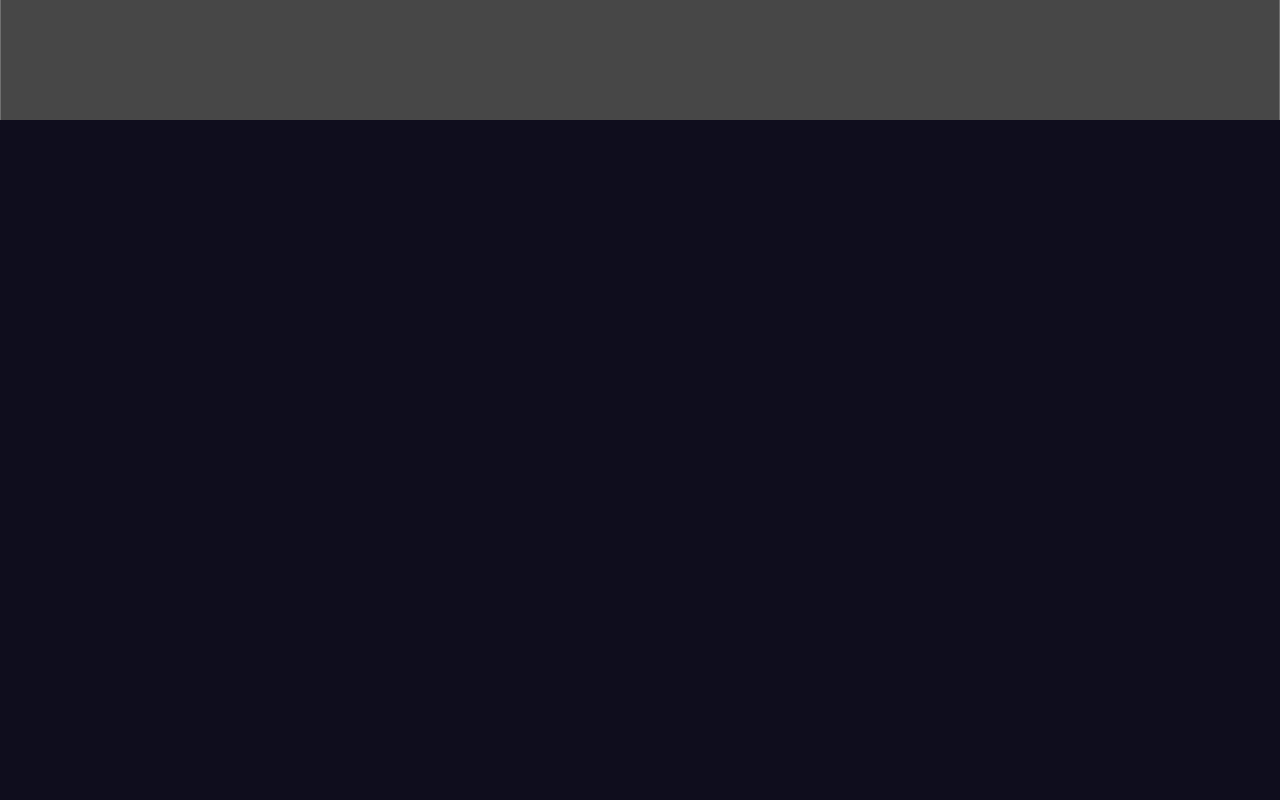
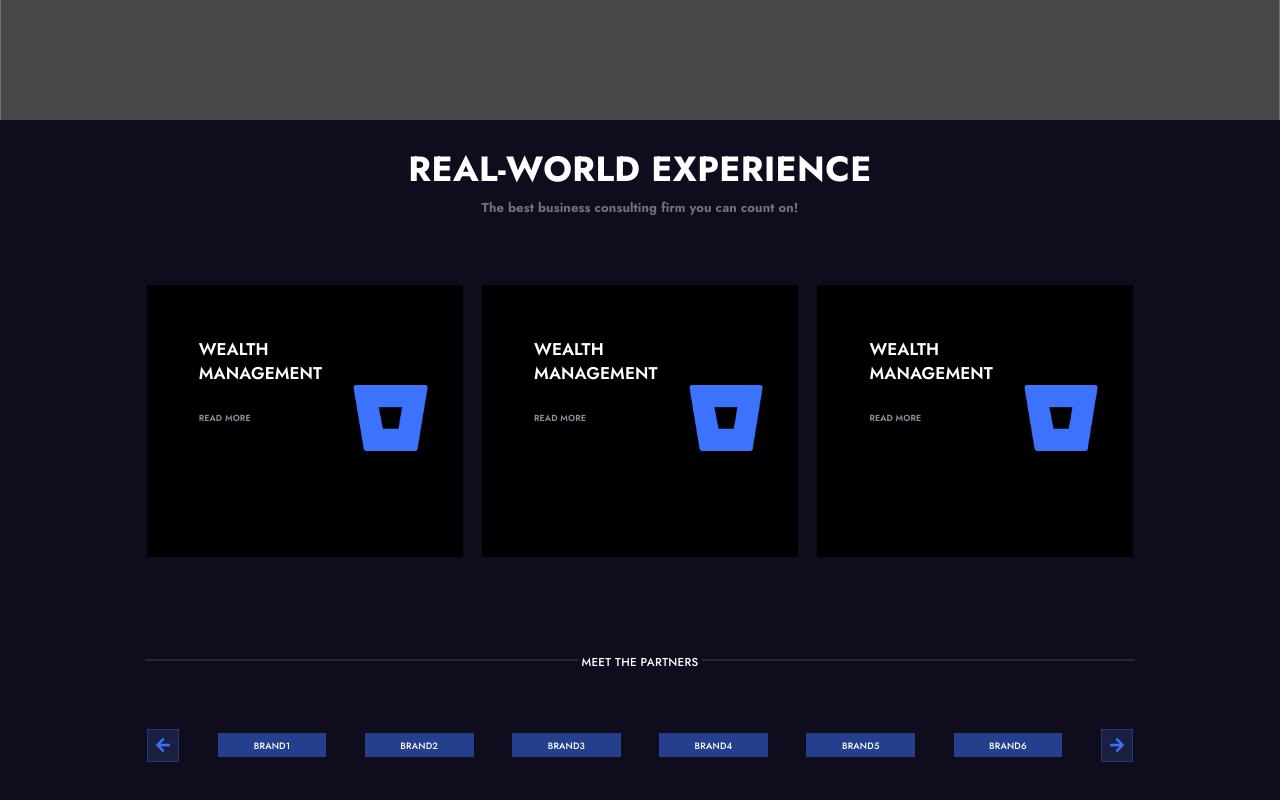
Before and after one commit to johnmartinezolarte/Challenge-6-Static-Page, a plain HTML site: page index.html in a window 1280 px wide. Shown: the part 680-1480 px from the top of the page. Drawn offline with Linux system fonts and the light colour scheme.

Commit message:
test-finished

```diff
--- a/index.html
+++ b/index.html
@@ -55,12 +55,48 @@
         <p class="discover">DISCOVER MORE</p>
     </div>
     <div class="container2">
-
-
-
-
-
-
+        <p class="real">REAL-WORLD EXPERIENCE</p>
+        <p class="best">The best business consulting firm you can count on!</p>
+        <div class="boxes">
+            <div class="box">
+                <p class="wealth">WEALTH<br>MANAGEMENT</p>
+                <div class="read-logo">
+                    <p class="read">READ MORE</p>
+                    <img src="./assets/Icon awesome-bitbucket.png" alt="" class="logo-box">
+                </div>
+            </div>
+            <div class="box">
+                <p class="wealth">WEALTH<br>MANAGEMENT</p>
+                <div class="read-logo">
+                    <p class="read">READ MORE</p>
+                    <img src="./assets/Icon awesome-bitbucket.png" alt="" class="logo-box">
+                </div>
+            </div>
+            <div class="box">
+                <p class="wealth">WEALTH<br>MANAGEMENT</p>
+                <div class="read-logo">
+                    <p class="read">READ MORE</p>
+                    <img src="./assets/Icon awesome-bitbucket.png" alt="" class="logo-box">
+                </div>
+            </div>
+        </div>
+        <div class="text-line">
+            <hr class="line"> MEET THE PARTNERS <hr class="line">
+        </div>
+        <div class="partners">
+            <div class="pic-arrow">
+                <img src="./assets/Icon awesome-arrow-left.png" alt="" class="arrow">
+            </div>
+            <p class="brand">BRAND1</p>
+            <p class="brand">BRAND2</p>
+            <p class="brand">BRAND3</p>
+            <p class="brand">BRAND4</p>
+            <p class="brand">BRAND5</p>
+            <p class="brand">BRAND6</p>
+            <div class="pic-arrow">
+                <img src="./assets/Icon awesome-arrow-right.png" alt="" class="arrow">
+            </div>
+        </div>
     </div>
 </body>
 </html>
--- a/style.css
+++ b/style.css
@@ -111,17 +111,99 @@ nav{
     padding: 1.35% 2.2% 1.4% 2.3%;
     letter-spacing: 0.04rem;
 }
-
-
-
-
-
-
-
-
-
 .container2{
     width: 100%;
     height: 100vh;
     background: #0F0D1D;
+    display: flex;
+    flex-direction: column;
+    text-align: center;
 }
+.real{
+    color: #FFFFFF;
+    font-size: 3.5rem;
+    font-weight: 700;
+    margin-top: 1.9%;
+    letter-spacing: 0.04rem
+}
+.best{
+    color: #726F84;
+    font-size: 1.3rem;
+    font-weight: 700;
+    margin-top: 0.3%;
+    letter-spacing: 0.01rem;
+}
+.boxes{
+    height: 34%;
+    margin-top: 5.3%;
+    display: flex;
+    justify-content: center;
+    gap: 1.5%;
+}
+.box{
+    background: #000000;
+    width: 24.7%;
+}
+.wealth{
+    color: #FFFFFF;
+    font-size: 1.7rem;
+    font-weight: 600;
+    text-align: start;
+    margin-top: 16.5%;
+    margin-left: 16.5%;
+    letter-spacing: 0.01rem;
+}
+.read-logo{
+    display: flex;
+    gap: 32.5%;
+}
+.read{
+    color: #8F8DA0;
+    font-size: 0.88rem;
+    font-weight: 600;
+    margin-top: 8.5%;
+    margin-left: 16.5%;
+    letter-spacing: 0.008rem;
+}
+.logo-box{
+    width: 23.5%;
+}
+.text-line{
+    color: #FFFFFF;
+    margin-top: 7.6%;
+    font-size: 1.15rem;
+    letter-spacing: 0.03rem;
+}
+.line{
+    vertical-align:super;
+    width: 33.8%;
+    display: inline-block;
+    border: 1px solid rgba(50, 48, 61, 0.71);
+}
+.partners{
+    display: flex;
+    justify-content: center;
+    align-items: center;
+    margin-top: 4.9%;
+    gap: 3%;
+}
+.brand{
+    background: #253f8c;
+    color: #FFFFFF;
+    font-size: 0.92rem;
+    width: 8.5%;
+    padding: 0.45%;
+    letter-spacing: 0.02rem;
+}
+.pic-arrow{
+    background: rgba(77, 123, 242, 0.17);
+    border: 1px solid rgba(60, 114, 252, 0.3);
+    width: 2.5%;
+    height: 135%;
+    display: flex;
+    align-items: center;
+    justify-content: center;
+}
+.arrow{
+    width: 47%;
+}
```
